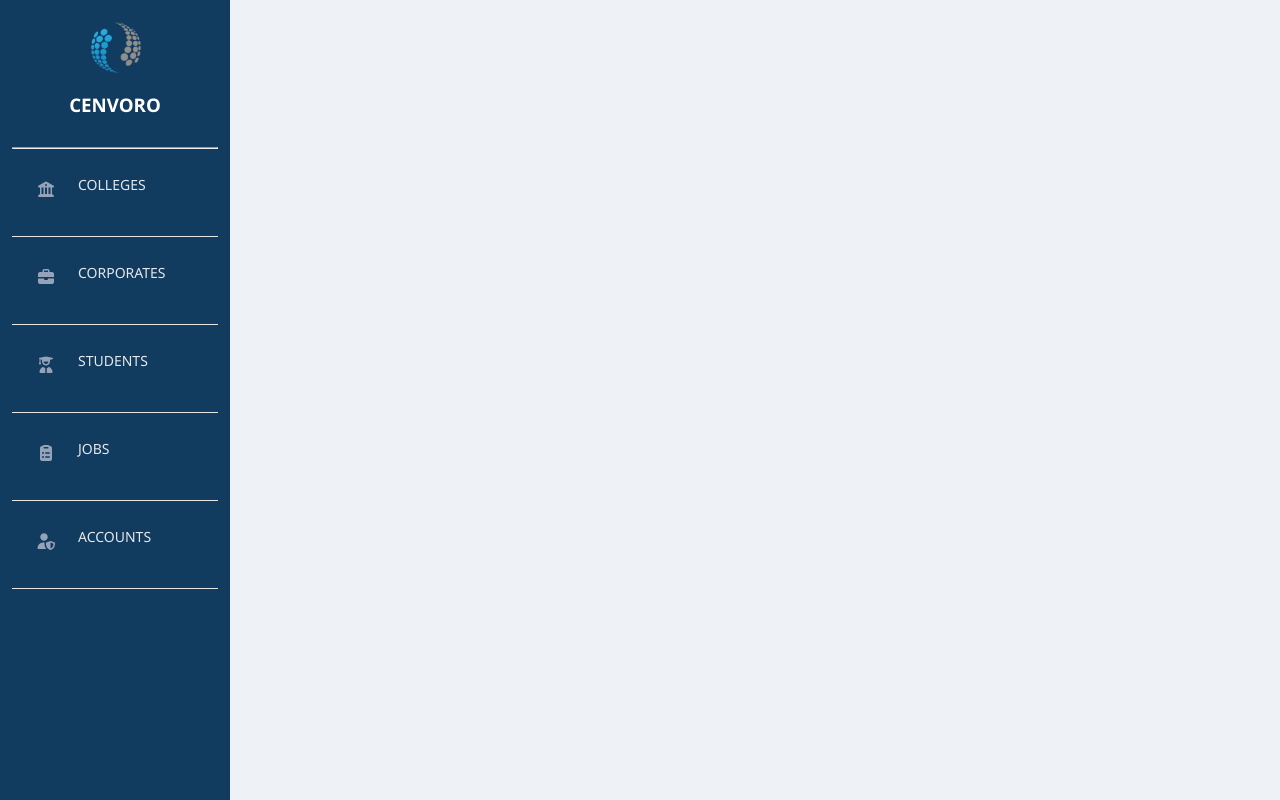
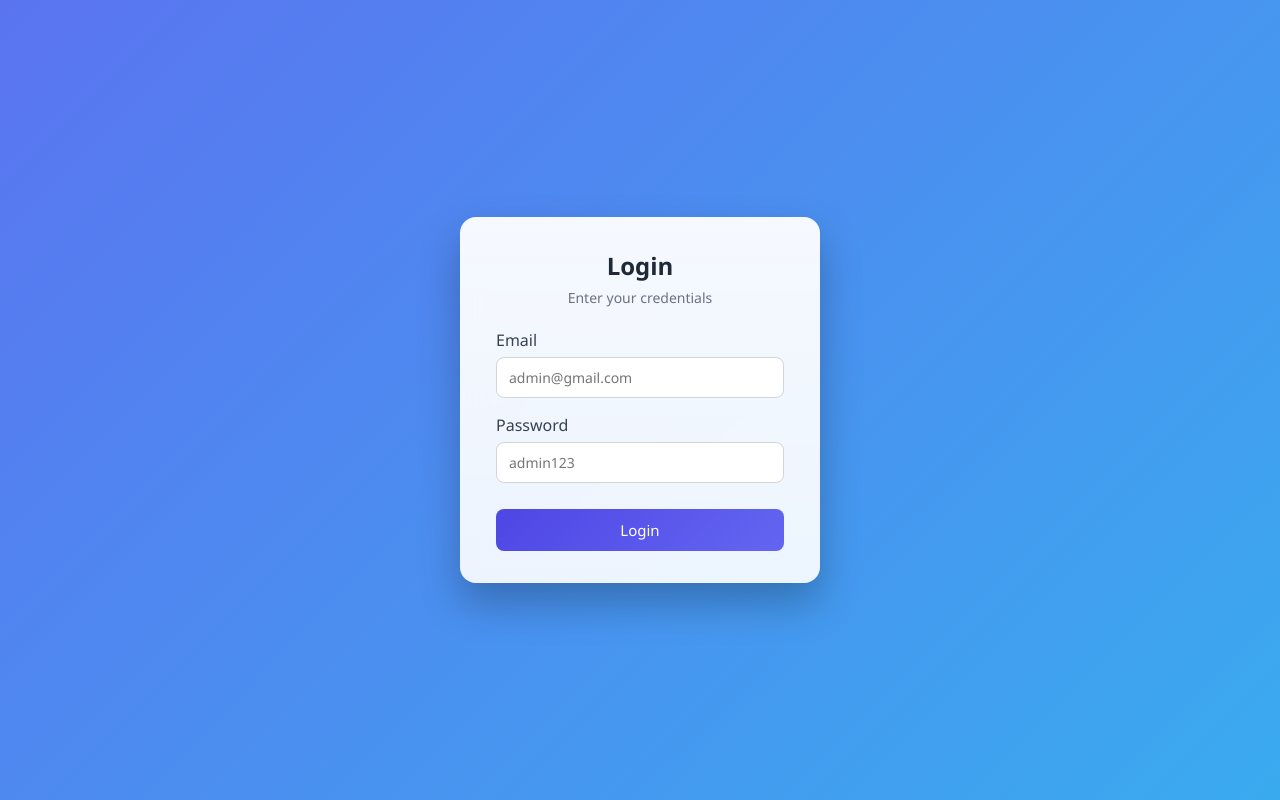
Before and after one commit to Yogiraj1706/Cenvoro-Dashboard, a React (Vite) app: page /login in a window 1280 px wide. Built offline with nearby package versions, Linux system fonts and the light colour scheme.

Commit message:
login page

```diff
--- a/src/App.jsx
+++ b/src/App.jsx
@@ -1,18 +1,38 @@
-import { BrowserRouter as Router, Routes, Route } from "react-router-dom";
+import { BrowserRouter as Router, Routes, Route, Navigate } from "react-router-dom";
 import { useState } from "react";
+import Header from "./Compoents/header";
 import Sidebar from "./Compoents/Sidebar";
+import Login from "./Compoents/Login";
 import Students from "./Pages/Students";
 import Corporates from "./Pages/Corporates";
 import Colleges from "./Pages/Colleges";
 import Jobs from "./Pages/Jobs";
 import Accounts from "./Pages/Accounts";
+
 import "./Styles/dashboard.css";
+
+/* Protected Route Component */
+function ProtectedRoute({ children }) {
+  const isLoggedIn = localStorage.getItem("isLoggedIn");
+  return isLoggedIn ? children : <Navigate to="/login" />;
+}
 
 function App() {
   const [sidebarOpen, setSidebarOpen] = useState(false);
+  const isLoggedIn = localStorage.getItem("isLoggedIn");
 
   return (
+
     <Router>
+      <Routes>
+        {/* ===== LOGIN PAGE ===== */}
+        <Route path="/login" element={<Login />} />
+
+        {/* ===== DASHBOARD (Protected) ===== */}
+        <Route
+          path="/*"
+          element={
+            <ProtectedRoute>
               <div className="dashboard">
                 {/* Overlay */}
                 {sidebarOpen && (
@@ -28,8 +48,12 @@ function App() {
                   closeSidebar={() => setSidebarOpen(false)}
                 />
 
-        {/* Main */}
+                {/* Main Content */}
                 <div className="main-content">
+                  {/* Dashboard Header */}
+                  <Header />
+
+                  {/* Hamburger */}
                   <div
                     className="hamburger"
                     onClick={() => setSidebarOpen(!sidebarOpen)}
@@ -47,7 +71,17 @@ function App() {
                 </Routes>
               </div>
             </div>
-    </Router>
+            </ProtectedRoute>
+          }
+        />
+
+      {/* ===== FALLBACK ===== */}
+      <Route
+        path="*"
+        element={<Navigate to={isLoggedIn ? "/" : "/login"} />}
+      />
+    </Routes>
+    </Router >
   );
 }
 
--- /dev/null
+++ b/src/Compoents/Login.css
@@ -0,0 +1,135 @@
+/* ===== Page Background ===== */
+.login-container {
+  min-height: 100vh;
+  display: flex;
+  align-items: center;
+  justify-content: center;
+
+  /* Animated gradient background */
+  background: linear-gradient(
+    135deg,
+    #4f46e5,
+    #6366f1,
+    #22d3ee
+  );
+  background-size: 400% 400%;
+  animation: gradientMove 10s ease infinite;
+}
+
+/* Gradient animation */
+@keyframes gradientMove {
+  0% {
+    background-position: 0% 50%;
+  }
+  50% {
+    background-position: 100% 50%;
+  }
+  100% {
+    background-position: 0% 50%;
+  }
+}
+
+/* ===== Login Card ===== */
+.login-card {
+  width: 360px;
+  padding: 32px 36px;
+  border-radius: 16px;
+
+  /* Glass effect */
+  background: linear-gradient(
+    180deg,
+    rgba(255, 255, 255, 0.95),
+    rgba(255, 255, 255, 0.9)
+  );
+  backdrop-filter: blur(12px);
+
+  box-shadow: 0 20px 40px rgba(0, 0, 0, 0.25);
+  animation: fadeUp 0.8s ease;
+}
+
+/* Card animation */
+@keyframes fadeUp {
+  from {
+    opacity: 0;
+    transform: translateY(25px);
+  }
+  to {
+    opacity: 1;
+    transform: translateY(0);
+  }
+}
+
+/* ===== Heading ===== */
+.login-card h2 {
+  text-align: center;
+  margin-bottom: 6px;
+  color: #1f2937;
+}
+
+.login-card p {
+  text-align: center;
+  margin-bottom: 22px;
+  font-size: 14px;
+  color: #6b7280;
+}
+
+/* ===== Form ===== */
+.form-group {
+  margin-bottom: 16px;
+}
+
+.form-group label {
+  display: block;
+  margin-bottom: 6px;
+  font-weight: 500;
+  color: #374151;
+}
+
+.form-group input {
+  width: 100%;
+  padding: 10px 12px;
+  border-radius: 8px;
+  border: 1px solid #d1d5db;
+  outline: none;
+  font-size: 14px;
+  transition: border 0.2s, box-shadow 0.2s;
+}
+
+.form-group input:focus {
+  border-color: #6366f1;
+  box-shadow: 0 0 0 2px rgba(99, 102, 241, 0.25);
+}
+
+/* ===== Login Button ===== */
+.login-btn {
+  width: 100%;
+  padding: 11px;
+  margin-top: 10px;
+
+  background: linear-gradient(135deg, #4f46e5, #6366f1);
+  color: #ffffff;
+  border: none;
+  border-radius: 8px;
+
+  font-size: 15px;
+  font-weight: 500;
+  cursor: pointer;
+
+  transition: transform 0.15s ease, box-shadow 0.15s ease;
+}
+
+.login-btn:hover {
+  transform: translateY(-1px);
+  box-shadow: 0 10px 20px rgba(79, 70, 229, 0.4);
+}
+
+/* ===== Error Message ===== */
+.error {
+  background: rgba(254, 226, 226, 0.95);
+  color: #b91c1c;
+  padding: 8px;
+  border-radius: 6px;
+  margin-bottom: 12px;
+  text-align: center;
+  font-size: 13px;
+}
--- /dev/null
+++ b/src/Compoents/Login.jsx
@@ -0,0 +1,64 @@
+import { useState } from "react";
+import { useNavigate } from "react-router-dom";
+import "./login.css";
+
+export default function Login() {
+  const navigate = useNavigate();
+
+  const [email, setEmail] = useState("");
+  const [password, setPassword] = useState("");
+  const [error, setError] = useState("");
+
+  const handleLogin = (e) => {
+    e.preventDefault();
+
+    // Demo credentials (replace with API later)
+    if (email === "cenvoro@gmail.com" && password === "cenvoro123") {
+      localStorage.setItem("isLoggedIn", true);
+      localStorage.setItem("userName", "Admin");
+
+      navigate("/"); // go to dashboard
+    } else {
+      setError("Invalid email or password");
+    }
+  };
+
+  return (
+    <div className="login-container">
+      <div className="login-card">
+        <h2>Login</h2>
+        <p>Enter your credentials</p>
+
+        {error && <div className="error">{error}</div>}
+
+        <form onSubmit={handleLogin}>
+          <div className="form-group">
+            <label>Email</label>
+            <input
+              type="email"
+              placeholder="admin@gmail.com"
+              value={email}
+              onChange={(e) => setEmail(e.target.value)}
+              required
+            />
+          </div>
+
+          <div className="form-group">
+            <label>Password</label>
+            <input
+              type="password"
+              placeholder="admin123"
+              value={password}
+              onChange={(e) => setPassword(e.target.value)}
+              required
+            />
+          </div>
+
+          <button type="submit" className="login-btn">
+            Login
+          </button>
+        </form>
+      </div>
+    </div>
+  );
+}
--- /dev/null
+++ b/src/Compoents/header.css
@@ -0,0 +1,31 @@
+.dashboard-header {
+  display: flex;
+  justify-content: space-between; /* left & right */
+  align-items: center;
+  padding: 14px 20px;
+  background: #ffffff;
+  border-radius: 8px;
+  margin-bottom: 16px;
+  box-shadow: 0 2px 8px rgba(0, 0, 0, 0.06);
+}
+
+/* Welcome text on left */
+.welcome-text {
+  font-size: 15px;
+  color: #333;
+}
+
+/* Logout button on right */
+.logout-btn {
+  background: #ef4444;
+  color: #fff;
+  border: none;
+  padding: 7px 14px;
+  border-radius: 6px;
+  cursor: pointer;
+  font-size: 14px;
+}
+
+.logout-btn:hover {
+  background: #dc2626;
+}
--- /dev/null
+++ b/src/Compoents/header.jsx
@@ -0,0 +1,25 @@
+import { useNavigate } from "react-router-dom";
+import "./header.css"
+
+export default function Header() {
+  const navigate = useNavigate();
+  const userName = localStorage.getItem("userName");
+
+  const handleLogout = () => {
+    localStorage.clear();
+    navigate("/login");
+  };
+
+  return (
+    <div className="dashboard-header">
+  <span className="welcome-text">
+    Welcome, <strong>{userName}</strong>
+  </span>
+
+  <button className="logout-btn" onClick={handleLogout}>
+    Logout
+  </button>
+</div>
+
+  );
+}
```
Also changed, not shown: src/Landing.jsx (deleted). Lines whose indentation alone changed are shown as unchanged.
